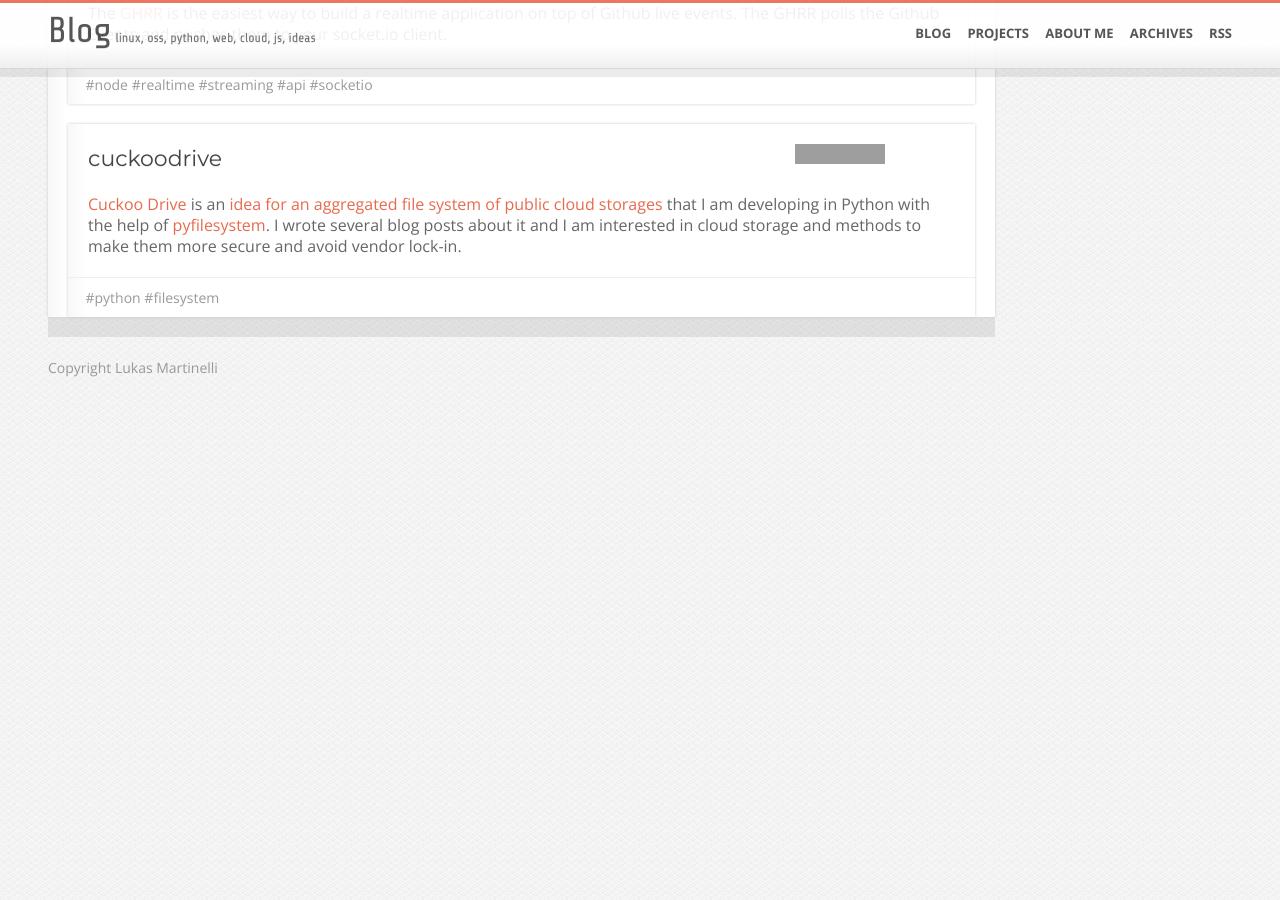
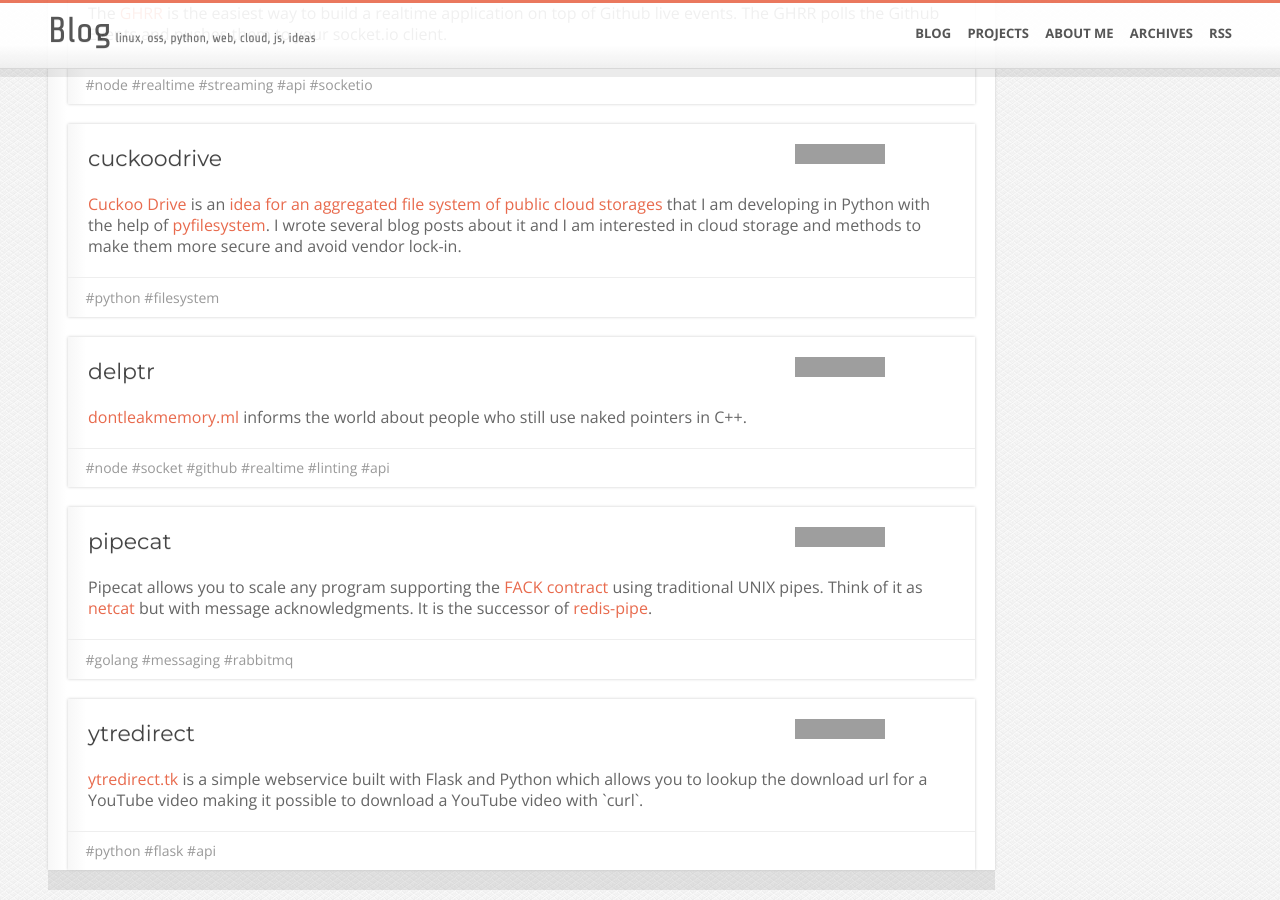
Before and after one commit to lukasmartinelli/lukasmartinelli.github.io, a Jekyll site: the page built from projects.html, in a window 1280 px wide and 900 px high, scrolled down 1145 px. Built offline with Jekyll 4.4.1, drawn with Linux system fonts in a browser that asks for light colours; Markdown is read by kramdown in place of the engine named in the settings; before the commit the page ends 1540 px from its top, so only the background shows below that; grey boxes are pictures that could not be loaded.

Commit message:
Add more personal project

```diff
--- a/projects.html
+++ b/projects.html
@@ -151,6 +151,76 @@ title: Projects Lukas Martinelli
           </footer>
         </article>
 
+        <article class="project">
+          <header>
+            <h3>
+              <span>delptr</span>
+              <iframe class="github-stars" src="https://ghbtns.com/github-btn.html?user=lukasmartinelli&repo=delptr&type=star&count=true&size=large" frameborder="0" scrolling="0" width="160px" height="30px"></iframe>
+            </h3>
+          </header>
+          <div class="content">
+            <p>
+            <a href="http://dontleakmemory.ml/">dontleakmemory.ml</a> informs the world about people who still use naked pointers in C++.
+            </p>
+          </div>
+          <footer>
+            <span class="tags">
+              <a href="#" rel="tag">#node</a>
+              <a href="#" rel="tag">#socket</a>
+              <a href="#" rel="tag">#github</a>
+              <a href="#" rel="tag">#realtime</a>
+              <a href="#" rel="tag">#linting</a>
+              <a href="#" rel="tag">#api</a>
+            </span>
+          </footer>
+        </article>
+
+        <article class="project">
+          <header>
+            <h3>
+              <span>pipecat</span>
+              <iframe class="github-stars" src="https://ghbtns.com/github-btn.html?user=lukasmartinelli&repo=pipecat&type=star&count=true&size=large" frameborder="0" scrolling="0" width="160px" height="30px"></iframe>
+            </h3>
+          </header>
+          <div class="content">
+            <p>
+            Pipecat allows you to scale any program supporting the <a href="https://github.com/lukasmartinelli/pipecat#fack-contract">FACK contract</a>
+            using traditional UNIX pipes.
+            Think of it as <a href="http://nc110.sourceforge.net/">netcat</a>
+            but with message acknowledgments.
+            It is the successor of <a href="http://github.com/lukasmartinelli/redis-pipe">redis-pipe</a>.
+            </p>
+          </div>
+          <footer>
+            <span class="tags">
+              <a href="#" rel="tag">#golang</a>
+              <a href="#" rel="tag">#messaging</a>
+              <a href="#" rel="tag">#rabbitmq</a>
+            </span>
+          </footer>
+        </article>
+
+        <article class="project">
+          <header>
+            <h3>
+              <span>ytredirect</span>
+              <iframe class="github-stars" src="https://ghbtns.com/github-btn.html?user=lukasmartinelli&repo=ytredirect&type=star&count=true&size=large" frameborder="0" scrolling="0" width="160px" height="30px"></iframe>
+            </h3>
+          </header>
+          <div class="content">
+            <p>
+            <a href="http://ytredirect.tk/">ytredirect.tk</a>  is a simple webservice built with Flask and Python which allows you to lookup the download url for a YouTube video making it possible to download a YouTube video with `curl`.
+            </p>
+          </div>
+          <footer>
+            <span class="tags">
+              <a href="#" rel="tag">#python</a>
+              <a href="#" rel="tag">#flask</a>
+              <a href="#" rel="tag">#api</a>
+            </span>
+          </footer>
+        </article>
+
         <!--
         <h2>Freelance Work</h2>
         <p>
```
